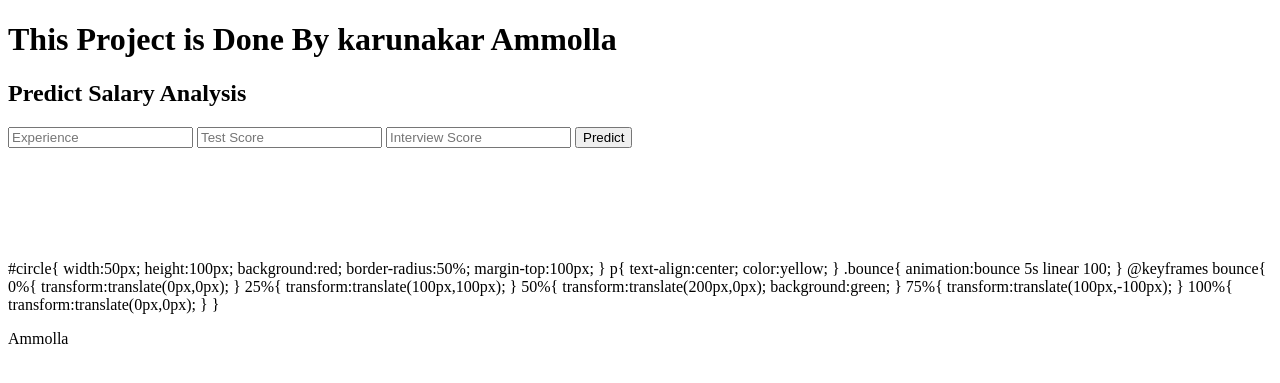
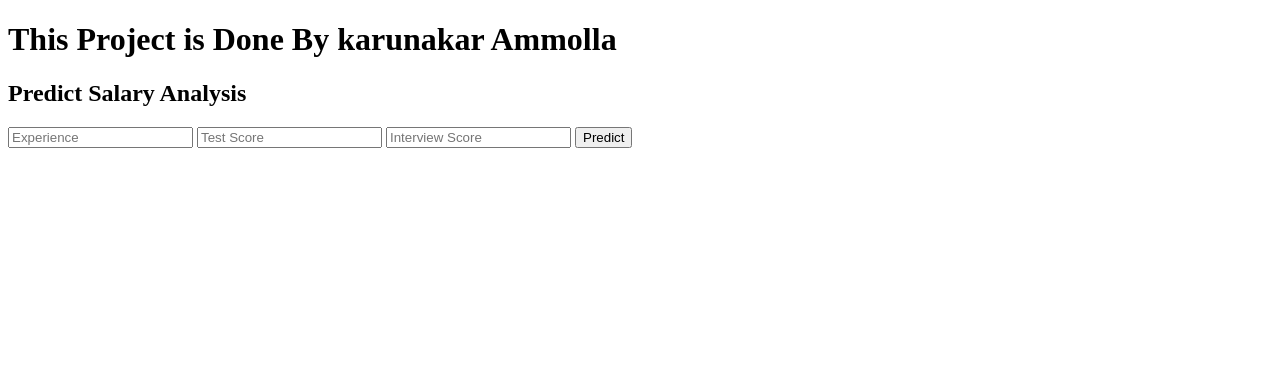
Before and after one commit to karunkarammolla/learn, a Flask app: page / in a window 1280 px wide. Shown: the top 383 px of the page. Run offline with Flask 2, Linux system fonts and the light colour scheme; parts of the project's set-up code (start-up, migrations or seed data) failed here and were passed over.

Commit message:
Update index.html

```diff
--- a/templates/index.html
+++ b/templates/index.html
@@ -37,44 +37,6 @@
 
 	<br>
 	<br>
-	#circle{
-    width:50px;
-    height:100px;
-    background:red;
-    border-radius:50%;
-    margin-top:100px;
-  }
-p{
-  text-align:center;
-  color:yellow;
-  }
-.bounce{
-  animation:bounce 5s linear 100;
-  }
- @keyframes bounce{
-    0%{
-      transform:translate(0px,0px);
-
-      }
-    25%{
-       transform:translate(100px,100px);
-
-      }
-    50%{
-       transform:translate(200px,0px);
-      background:green;
-      }
-     75%{
-       transform:translate(100px,-100px);
-
-
-       }
-   100%{
-      transform:translate(0px,0px);
-
-      }
-   }
-	<div id="circle" class="bounce"><p> Ammolla</p></div>
 
 </body>
 </html>
```
